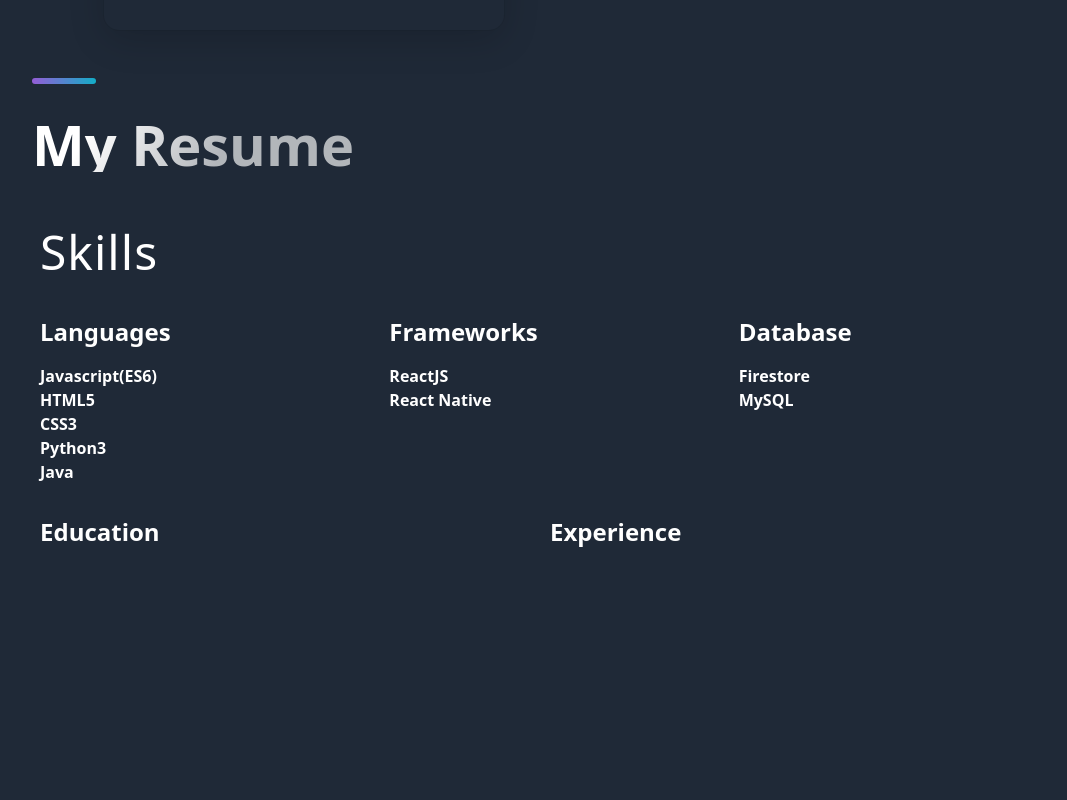
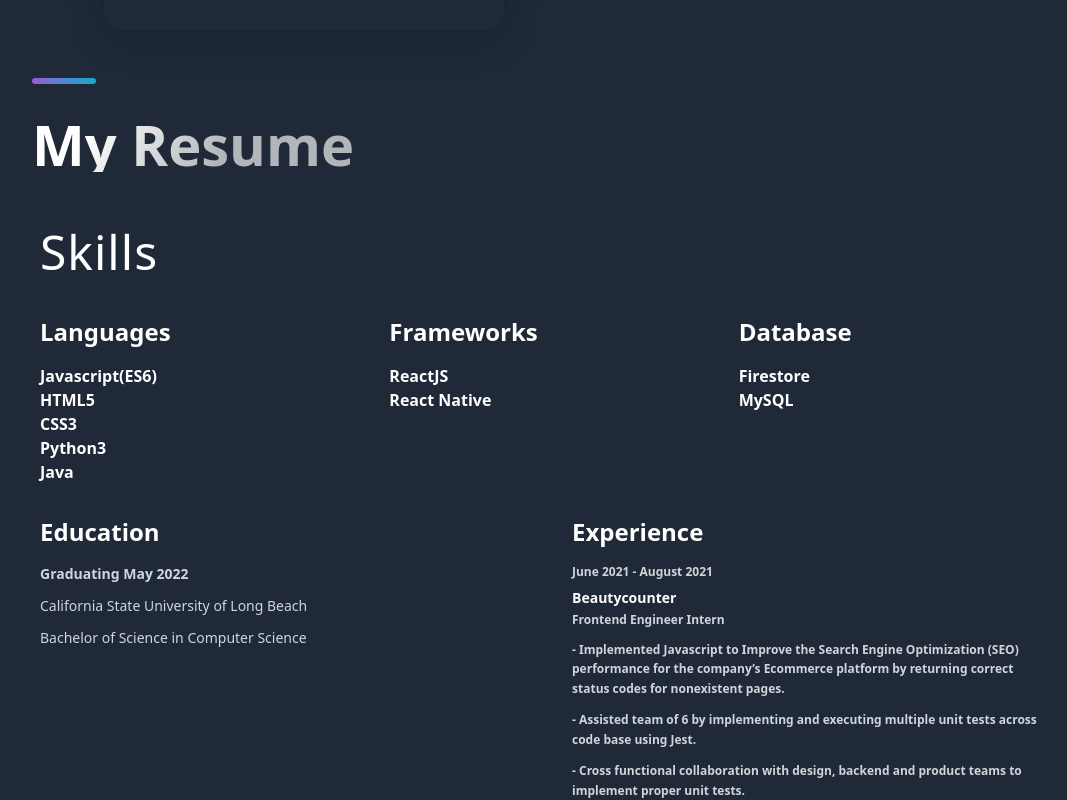
Before and after one commit to herropaul/personal-website-2, a Next.js app: page / in a window 1280 px wide. Shown: the part 3309-4109 px from the top of the page, without its empty margins (96-1163 px from the left). Before the commit the page ends 3857 px from the top, so only its background shows below. Built offline with nearby package versions, Linux system fonts and the light colour scheme.

Commit message:
added experience and education info

```diff
--- a/components/Resume/Resume.tsx
+++ b/components/Resume/Resume.tsx
@@ -25,9 +25,28 @@ export default function Resume() {
                         </ul>
                     ))}
                 </GridContainer>
-                <section className="pt-8 grid grid-cols-2 gap-3">
-                    <div>Education</div>
-                    <div>Experience</div>
+                <section className="pt-8 grid grid-cols-2 gap-x-14">
+                    <div>
+                        Education
+                        <div className="pt-4 text-sm text-gray-300">
+                            <p>Graduating May 2022</p>
+                            <p className="pt-3 font-light">California State University of Long Beach</p>
+                            <p className="pt-3 font-medium">Bachelor of Science in Computer Science</p>
+                        </div>
+                    </div>
+                    <div>
+                        Experience
+                        <div className="pt-4 text-gray-300">
+                            <p className="text-xs">June  2021 - August 2021</p>
+                            <p className="text-sm font-bold pt-2 text-white">Beautycounter</p>
+                            <p className="text-xs pt-1">Frontend Engineer Intern</p>
+                            <ul className="text-xs pt-3 leading-relaxed">
+                                <li> - Implemented Javascript to Improve the Search Engine Optimization (SEO) performance for the company’s Ecommerce platform by returning correct status codes for nonexistent pages.</li>
+                                <li className="pt-3"> - Assisted team of 6 by implementing and executing multiple unit tests across code base using Jest. </li>
+                                <li className="pt-3"> - Cross functional collaboration with design, backend and product teams to implement proper unit tests.</li>
+                            </ul>
+                        </div>
+                    </div>
                 </section>
             </SkillsContainer>
         </Section>
```
